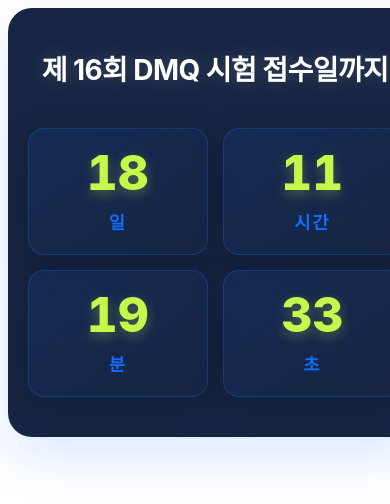
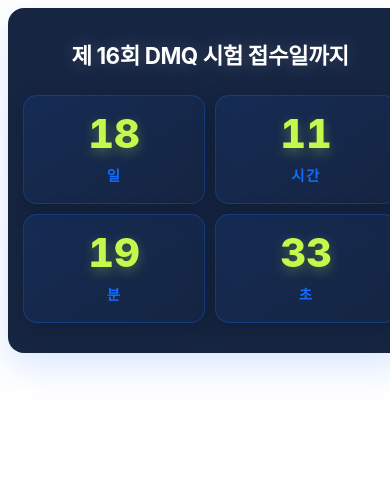
Before and after one commit to hsolkim615/DMQ-Timer, a plain HTML site: page index.html in a window 390 px wide. Shown: the top 504 px of the page. Drawn offline with Linux system fonts and the light colour scheme.

Commit message:
가로 사이즈 수정(800픽셀 최적화)

```diff
--- a/index.html
+++ b/index.html
@@ -34,9 +34,9 @@
         max-width: 800px;
         margin: 0 auto;
         background-color: #162542;
-        border-radius: 24px;
-        padding: 60px 40px;
-        box-shadow: 0 20px 50px rgba(19, 108, 252, 0.15);
+        border-radius: 20px;
+        padding: 40px 30px;
+        box-shadow: 0 15px 35px rgba(19, 108, 252, 0.15);
         display: flex;
         flex-direction: column;
         align-items: center;
@@ -44,10 +44,10 @@
 
     .timer-container .title {
         color: #FFFFFF !important;
-        font-size: 2.25rem;
+        font-size: 1.8rem;
         font-weight: 700;
         text-align: center;
-        margin-bottom: 50px;
+        margin-bottom: 35px;
         letter-spacing: -0.02em;
         word-break: keep-all;
         text-shadow: 0 0 20px rgba(255, 255, 255, 0.2);
@@ -57,58 +57,63 @@
         display: flex;
         justify-content: space-between;
         width: 100%;
-        gap: 20px;
+        gap: 15px;
     }
 
     .timer-container .time-box {
         flex: 1;
         background: linear-gradient(145deg, rgba(19, 108, 252, 0.1), rgba(22, 37, 66, 0.8));
         border: 1px solid rgba(19, 108, 252, 0.3);
-        border-radius: 16px;
-        padding: 30px 10px;
+        border-radius: 14px;
+        padding: 24px 10px;
         display: flex;
         flex-direction: column;
         align-items: center;
         justify-content: center;
-        box-shadow: 0 8px 32px rgba(0, 0, 0, 0.2);
+        box-shadow: 0 6px 24px rgba(0, 0, 0, 0.2);
     }
 
     .timer-container .number {
         color: #C4F84B !important;
-        font-size: 4.5rem;
+        font-size: 3.5rem;
         font-weight: 800;
         line-height: 1;
-        margin-bottom: 12px;
+        margin-bottom: 10px;
         font-variant-numeric: tabular-nums;
         text-shadow: 0 4px 12px rgba(196, 248, 75, 0.3);
     }
 
     .timer-container .label {
         color: #136CFC !important;
-        font-size: 1.1rem;
+        font-size: 1rem;
         font-weight: 600;
         text-transform: uppercase;
         letter-spacing: 0.1em;
     }
 
+    /* 모바일 환경 대응 */
     @media (max-width: 600px) {
         .timer-container {
-            padding: 40px 20px;
+            padding: 30px 15px;
+            border-radius: 16px;
         }
         .timer-container .title {
-            font-size: 1.75rem;
-            margin-bottom: 40px;
+            font-size: 1.4rem;
+            margin-bottom: 25px;
         }
         .timer-container .timer-wrapper {
             flex-wrap: wrap;
-            gap: 15px;
+            gap: 10px;
         }
         .timer-container .time-box {
-            flex: calc(50% - 15px);
-            padding: 20px 10px;
+            flex: calc(50% - 5px);
+            padding: 18px 10px;
         }
         .timer-container .number {
-            font-size: 3rem;
+            font-size: 2.5rem;
+        }
+        .timer-container .label {
+            font-size: 0.9rem;
         }
     }
 </style>
```
